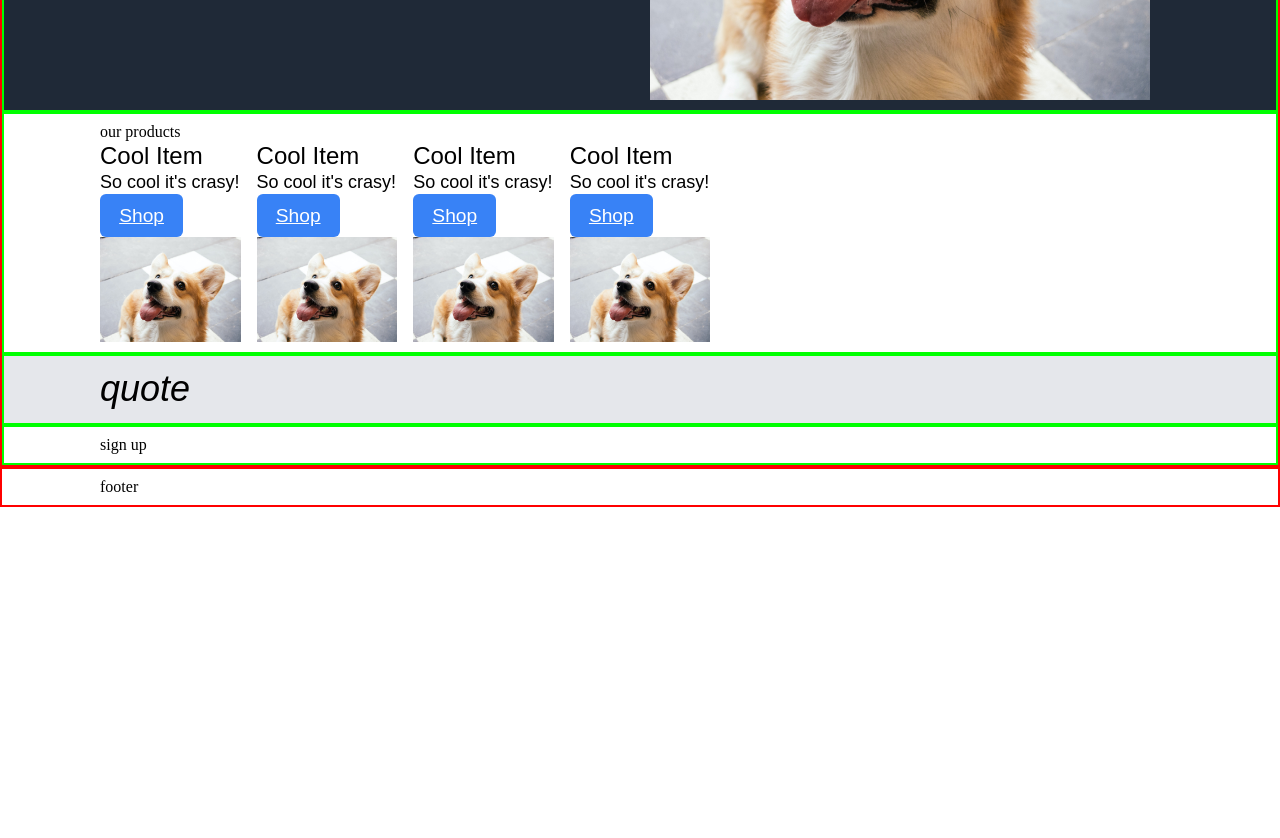
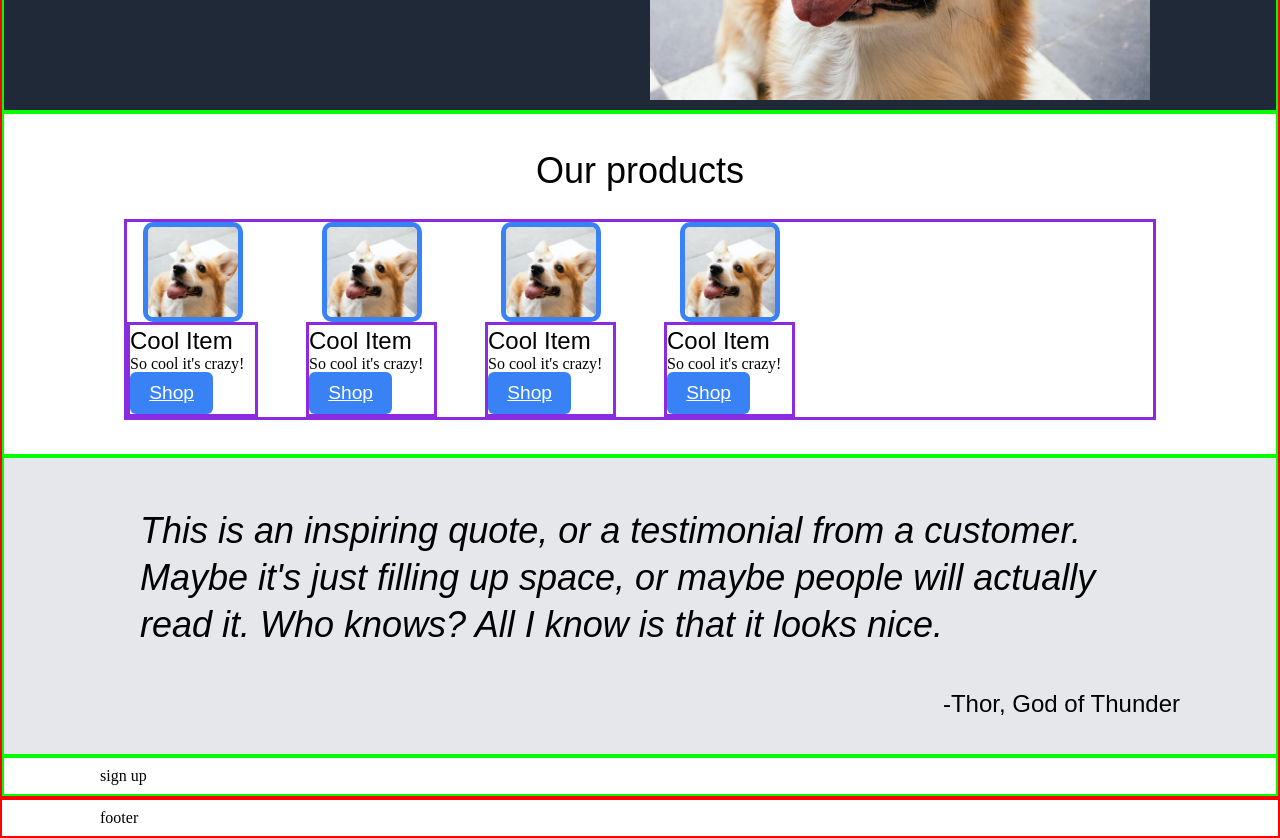
Before and after one commit to spencerberggreen/landing_page, a plain HTML site: page index.html in a window 1280 px wide. Shown: the part 360-1198 px from the top of the page. Before the commit the page ends 867 px from the top, so only its background shows below. Drawn offline with Linux system fonts and the light colour scheme.

Commit message:
quote secion update

```diff
--- a/index.html
+++ b/index.html
@@ -32,56 +32,56 @@
             <inner-column>
                 <products-grid>
                     <div>
-                        <h2>our products</h2>
+                        <h1 class='voice-2'>Our products</h2>
                     </div>
 
                     <ul class='products-list'>
                         <li class='product'>
                             <product-card>
-                                <text-content>
-                                    <h1 class='voice-3'>Cool Item</h1>
-                                    <p class='voice-4'>So cool it's crasy!</p>
-                                    <a class='button' href='#'>Shop</a>
-                                </text-content>
                                 <picture>
                                     <img src='images/corgi.jpg' alt='corgi'>
                                 </picture>
+                                <text-content>
+                                    <h1 class='voice-3'>Cool Item</h1>
+                                    <p class='voice-5'>So cool it's crazy!</p>
+                                    <a class='button' href='#'>Shop</a>
+                                </text-content>
                             </product-card>
                         </li>
                         <li class='product'>
                             <product-card>
-                                <text-content>
-                                    <h1 class='voice-3'>Cool Item</h1>
-                                    <p class='voice-4'>So cool it's crasy!</p>
-                                    <a class='button' href='#'>Shop</a>
-                                </text-content>
                                 <picture>
                                     <img src='images/corgi.jpg' alt='corgi'>
                                 </picture>
+                                <text-content>
+                                    <h1 class='voice-3'>Cool Item</h1>
+                                    <p class='voice-5'>So cool it's crazy!</p>
+                                    <a class='button' href='#'>Shop</a>
+                                </text-content>
                             </product-card>
                         </li>
                         <li class='product'>
                             <product-card>
-                                <text-content>
-                                    <h1 class='voice-3'>Cool Item</h1>
-                                    <p class='voice-4'>So cool it's crasy!</p>
-                                    <a class='button' href='#'>Shop</a>
-                                </text-content>
                                 <picture>
                                     <img src='images/corgi.jpg' alt='corgi'>
                                 </picture>
+                                <text-content>
+                                    <h1 class='voice-3'>Cool Item</h1>
+                                    <p class='voice-5'>So cool it's crazy!</p>
+                                    <a class='button' href='#'>Shop</a>
+                                </text-content>
                             </product-card>
                         </li>
                         <li class='product'>
                             <product-card>
-                                <text-content>
-                                    <h1 class='voice-3'>Cool Item</h1>
-                                    <p class='voice-4'>So cool it's crasy!</p>
-                                    <a class='button' href='#'>Shop</a>
-                                </text-content>
                                 <picture>
                                     <img src='images/corgi.jpg' alt='corgi'>
                                 </picture>
+                                <text-content>
+                                    <h1 class='voice-3'>Cool Item</h1>
+                                    <p class='voice-5'>So cool it's crazy!</p>
+                                    <a class='button' href='#'>Shop</a>
+                                </text-content>
                             </product-card>
                         </li>
                     </ul>
@@ -90,7 +90,10 @@
         </section>
         <section class='quote'>
             <inner-column>
-                <h2 class='voice-2i'>quote</h2>
+                <quote>
+                    <p class='voice-2i'>This is an inspiring quote, or a testimonial from a customer. Maybe it's just filling up space, or maybe people will actually read it. Who knows? All I know is that it looks nice.</p>
+                    <h1 class='voice-3'>-Thor, God of Thunder</h1>
+                </quote>
             </inner-column>
         </section>
         <section class='sign-up'>
--- a/styles.css
+++ b/styles.css
@@ -159,15 +159,56 @@ diptych text-content p button {
 
 products-grid {
     display: block;
+
 }
 
+products-grid div {
+    display: flex;
+    justify-content: center;
+    margin: 3vmin;
+}
 
 products-grid .products-list{
     display: grid;
     grid-template-columns: repeat(auto-fill, minmax(128px, 1fr));
-    grid-gap: 1em;
+    grid-gap: 3em;
+    justify-content: center;
+    margin: 3vmin;
+    border: solid blueviolet;
 }
 
+products-grid img {
+    display: block;
+    margin: auto;
+    object-fit: cover;
+    object-position: 100% 1;
+    height: 100px;
+    width: 100px;
+    border-radius: 10px;
+
+    border: 5px solid var(--blue);
+}
+
+products-grid ul li product-card text-content {
+    display: block;
+    margin: auto;
+    border: solid blueviolet;
+}
+
+
+quote {
+    display: block;
+}
+
+quote p {
+    margin: 5vmin;
+}
+
+quote h1 {
+    display: flex;
+    justify-content: end;
+    margin-bottom: 3vmin;
+}
 
 
 .header {
```
